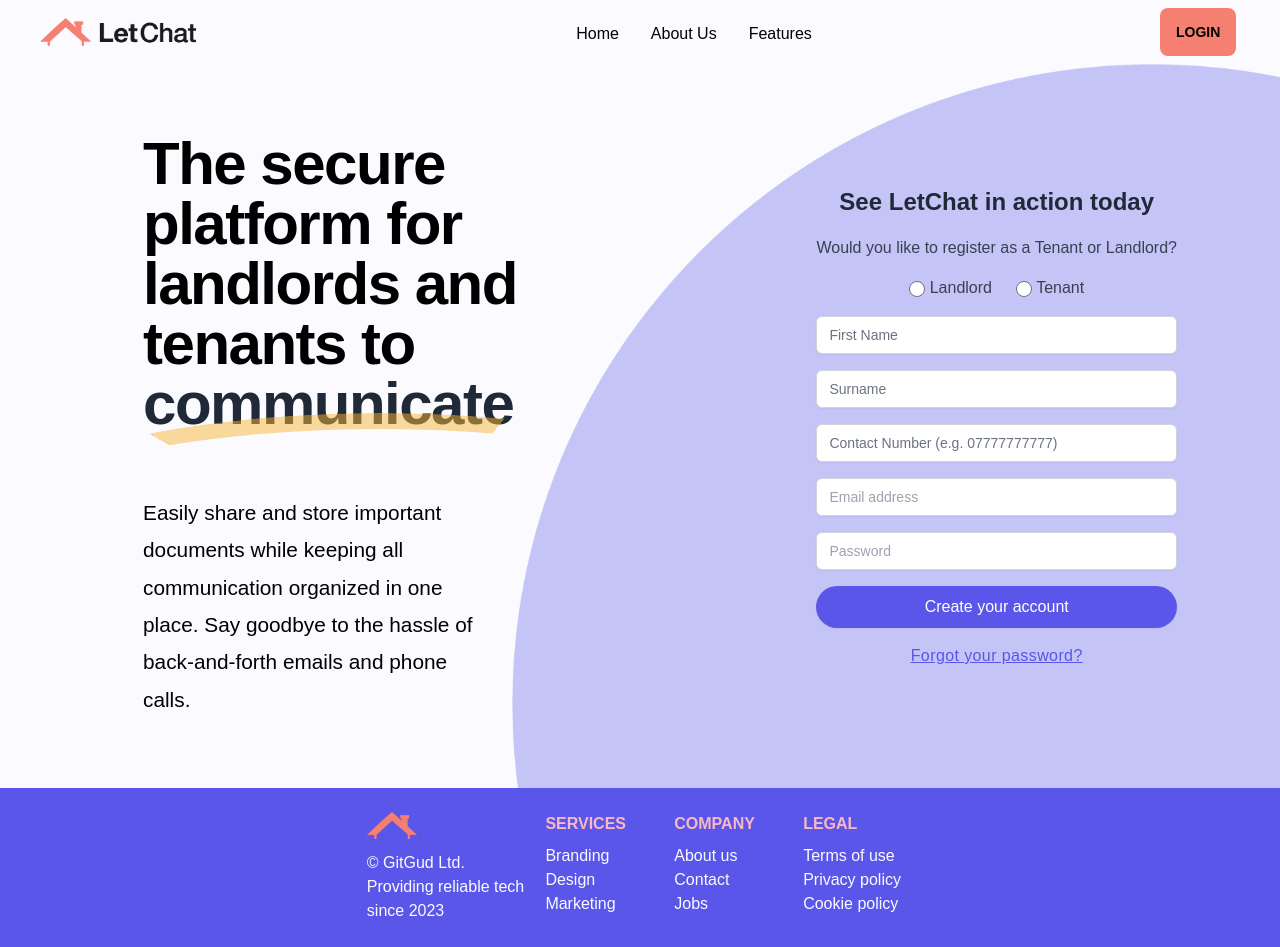
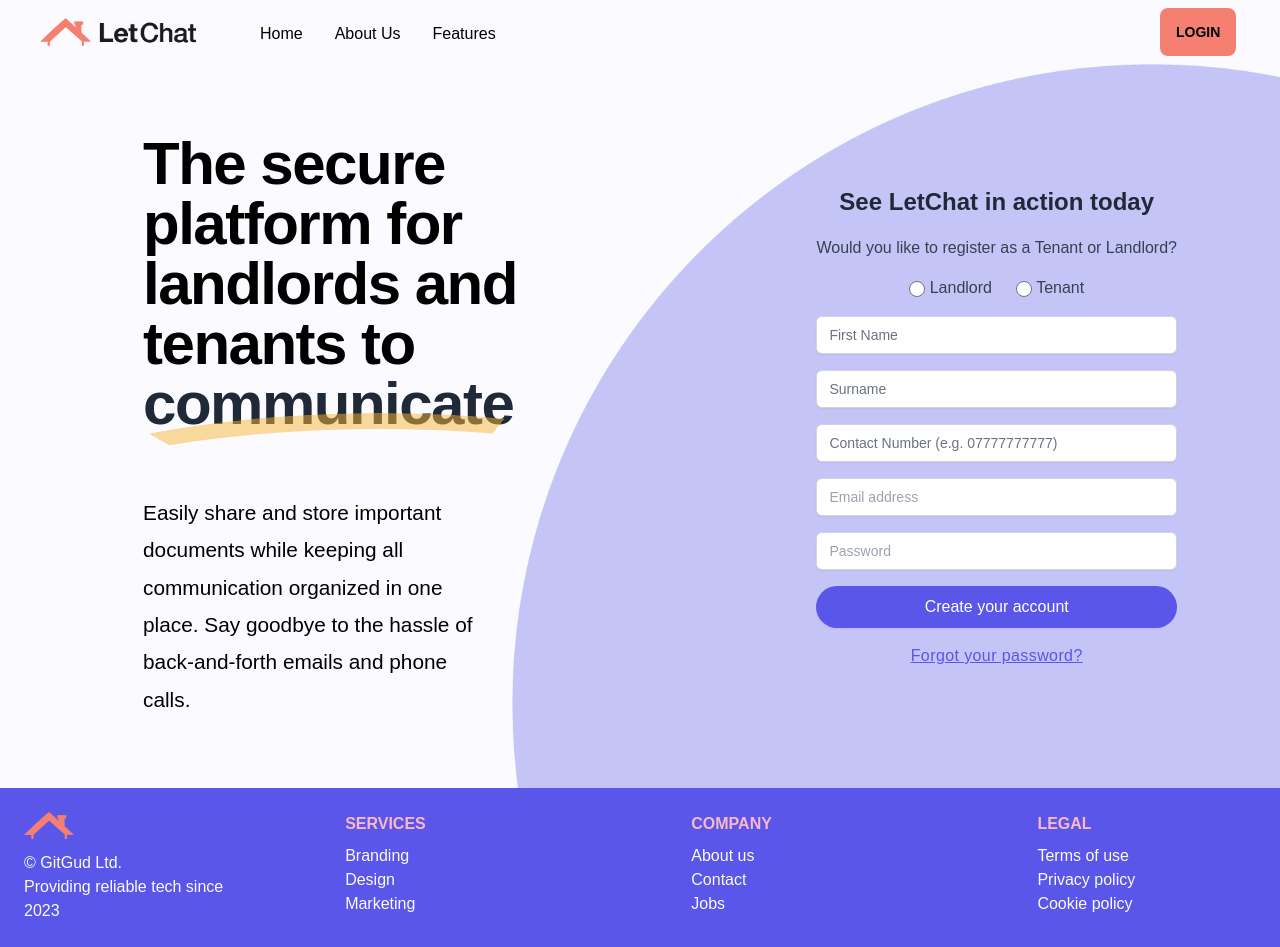
Before and after one commit to SchoolOfCode/bc13_final-project_front-end-git-gud, a Next.js app in the folder letchat/: page / in a window 1280 px wide. Built offline with nearby package versions, Linux system fonts and the light colour scheme; no server answers.

Commit message:
footer size looks good and navbar menu is on the right

```diff
--- a/letchat/components/Footer/index.tsx
+++ b/letchat/components/Footer/index.tsx
@@ -25,7 +25,7 @@ const Footer = () => {
     //   </div>
     // </footer>
     <footer data-test className="bg-light-primary flex w-screen">
-      <div className="max-w-[1400px] min-w-screen m-auto p-6 flex flex-col md:flex-row justify-between">
+      <div className="m-auto p-6 flex flex-col md:flex-row w-full lg:max-w-[1400px] lg:justify-center">
         <div className="flex flex-col items-start justify-start mb-6 md:mb-0">
           <Link href="/" className="fill-current">
             <Image
@@ -42,7 +42,7 @@ const Footer = () => {
           </p>
         </div>
         {/*  */}
-        <div className="flex md:flex-row w-full gap-6 justify-between md:justify-around">
+        <div className="flex md:flex-row w-full gap-6 justify-between lg:justify-around md:w-full md:max-w-[1400px] md:justify-around">
           <div className="flex flex-col">
             <span className="footer-title text-light-secondary opacity-100">
               Services
--- a/letchat/components/Navbar/index.tsx
+++ b/letchat/components/Navbar/index.tsx
@@ -32,6 +32,7 @@ const Navbar = () => {
   return (
     <nav className="navbar px-10 h-16 flex flex-row items-center justify-between">
       <>
+      <div>
         {user && (
           <a href="/jobboard">
             <Image
@@ -52,12 +53,12 @@ const Navbar = () => {
             />
           </a>
         )}
-
-        <ul className="flex flex-row ml-16 mt-1">
+            <ul className="flex flex-row ml-16 mt-1">
           <NavLink path={"jobboard"} title={"Home"} />
           <NavLink path={"about"} title={"About Us"} />
           <NavLink path={"features"} title={"Features"} />
         </ul>
+      </div>
       </>
       {/* {This button needs to render when no user is logged in} */}
       {user ? (
--- a/letchat/components/TicketBoard/index.tsx
+++ b/letchat/components/TicketBoard/index.tsx
@@ -39,28 +39,28 @@ const TicketBoard = ({ completed }: CompletedProp) => {
     <div className="gap-3 overflow-y-scroll  max-h-[55vh] flex flex-col items-center text-black">
       {/* Map over tickets array, rendering each ticket */}
       {tickets.map((ticket: TicketObject) => {
-        async function getLastMessage(id: number) {
-          let res = await fetch(
-            `${process.env.NEXT_PUBLIC_BACKEND_URL}/tickets/${id}`
-          );
-          let data = await res.json();
-          let messageArrLength = await data.payload.length;
-          let lastMessageObj = await data.payload[messageArrLength - 1];
-          return lastMessageObj;
-        }
+        // async function getLastMessage(id: number) {
+        //   let res = await fetch(
+        //     `${process.env.NEXT_PUBLIC_BACKEND_URL}/api/tickets/${id}`
+        //   );
+        //   let data = await res.json();
+        //   let messageArrLength = await data.payload.length;
+        //   let lastMessageObj = await data.payload[messageArrLength - 1];
+        //   return lastMessageObj;
+        // }
 
-        async function getLastMessageText(id: number) {
-          let lastMessageObj = await getLastMessage(id);
-          let lastMessageText = await lastMessageObj.message;
-          return lastMessageText;
-        }
+        // async function getLastMessageText(id: number) {
+        //   let lastMessageObj = await getLastMessage(id);
+        //   let lastMessageText = await lastMessageObj.message;
+        //   return lastMessageText;
+        // }
 
-        function callGetLastMessageText(id: number) {
-          let lastMessageText = getLastMessageText(id);
-          return lastMessageText;
-        }
+        // function callGetLastMessageText(id: number) {
+        //   let lastMessageText = getLastMessageText(id);
+        //   return lastMessageText;
+        // }
 
-        let lastMessageText = callGetLastMessageText(ticket.id);
+        // let lastMessageText = callGetLastMessageText(ticket.id);
 
         return ticket.completed === completed ? (
           <Ticket
```
